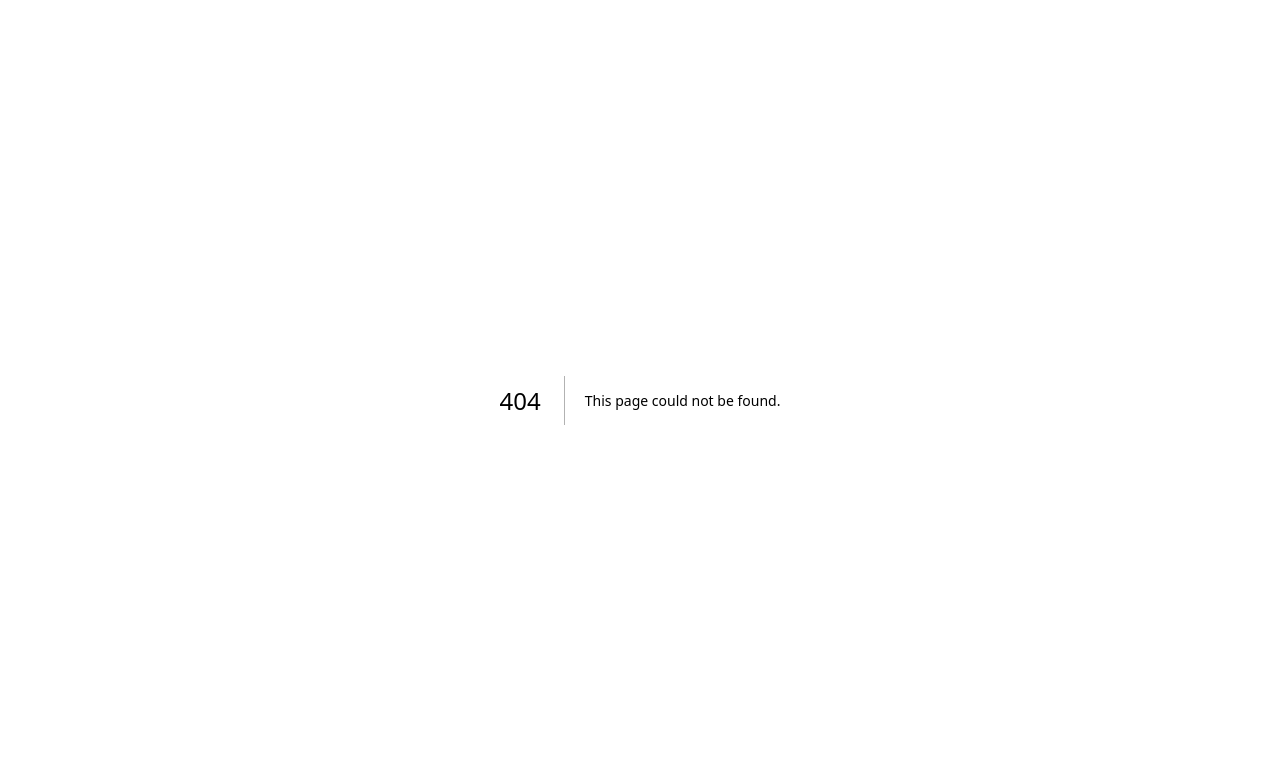
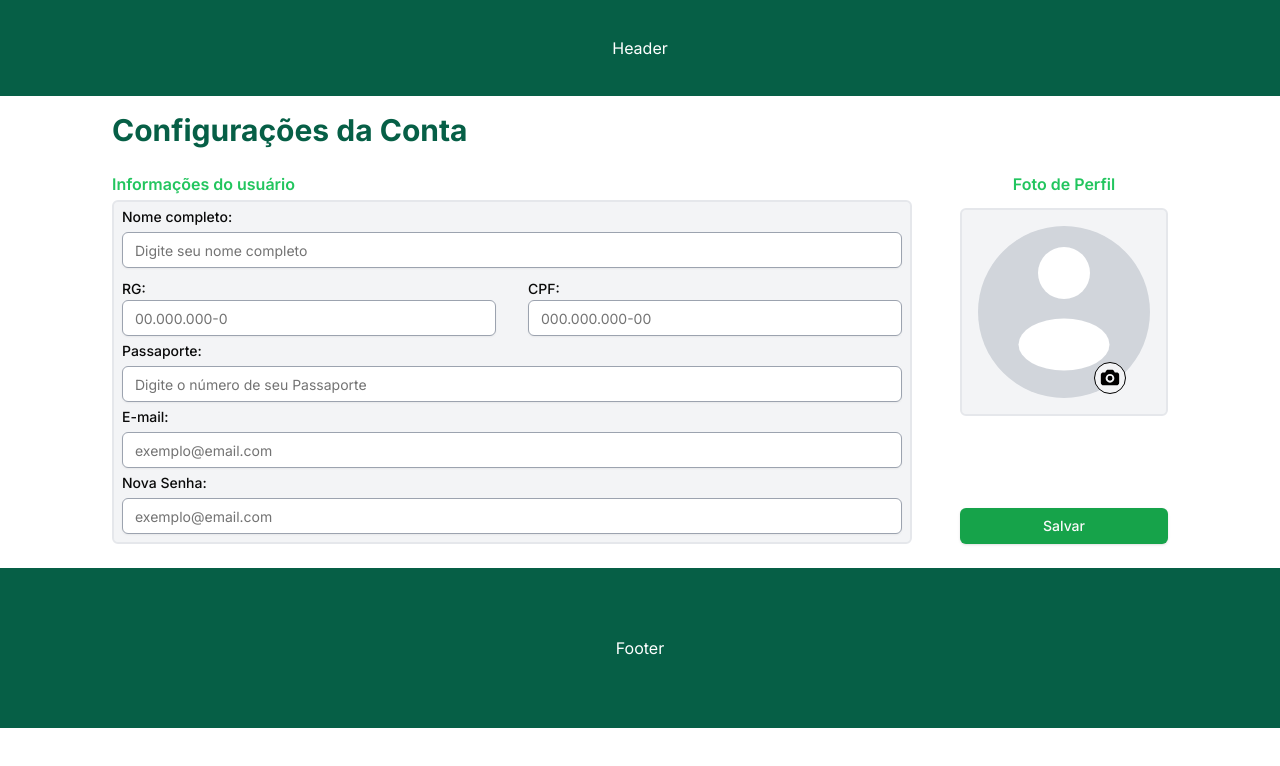
Before and after one commit to giovanne-aquino/app-eventos-IFSP, a Next.js app: page /account-settings in a window 1280 px wide. Before the commit this address had no page. Shown: the top 766 px of the page. Built offline with nearby package versions, Linux system fonts and the light colour scheme.

Commit message:
feat: Account Settings Page
Page with user account configuration form.

```diff
--- a/package.json
+++ b/package.json
@@ -9,7 +9,8 @@
     "lint": "next lint"
   },
   "dependencies": {
-    "@radix-ui/react-slot": "^1.1.2",
+    "@radix-ui/react-label": "^2.1.3",
+    "@radix-ui/react-slot": "^1.2.0",
     "class-variance-authority": "^0.7.1",
     "clsx": "^2.1.1",
     "lucide-react": "^0.487.0",
--- /dev/null
+++ b/src/app/account-settings/layout.jsx
@@ -0,0 +1,17 @@
+import { Inter } from "next/font/google";
+import "../globals.css";
+
+const inter = Inter({ subsets: ["latin"] });
+
+export const metadata = {
+  title: "Create Next App",
+  description: "Generated by create next app",
+};
+
+export default function RootLayout({ children }) {
+  return (
+    <html lang="en">
+      <body className={inter.className}>{children}</body>
+    </html>
+  );
+}
--- /dev/null
+++ b/src/app/account-settings/page.jsx
@@ -0,0 +1,63 @@
+import { Button } from "@/components/ui/button";
+import { Input } from "@/components/ui/input"
+import { Label } from "@/components/ui/label"
+
+export default function AccountSettings() {
+    return (
+        <main className="flex h-screen flex-col">
+            <header className="flex items-center justify-center w-full bg-emerald-800 text-white min-h-[6rem]">
+                Header
+            </header>
+                <h1 className="text-emerald-800 font-bold text-3xl lg:ml-28 lg:mt-4 ml-4 mt-4">Configurações da Conta</h1>
+            {/* Section with forms and User Photo */}
+            <section className="flex lg:flex-row flex-col justify-center w-full h-fit lg:px-28 lg:py-6 p-4 lg:gap-12 gap-6">
+                {/* div forms */}
+                <div className="flex flex-col w-full">
+                    <h2 className="text-green-500 font-semibold pb-1">Informações do usuário</h2>
+                    <form  action="" className="flex flex-col gap-2 bg-gray-100 border-gray-200 border-2 rounded-md p-2">
+                        <Label htmlFor="userName">Nome completo:</Label>
+                        <Input type="text" id="userName" placeholder="Digite seu nome completo" className="bg-white border-gray-400" />
+                        {/* RG and CPF */}
+                        <div className="flex gap-8">
+                            <div className="w-full">
+                                <Label htmlFor="userRg">RG:</Label>
+                                <Input type="text" id="userRg" placeholder="00.000.000-0" className="bg-white border-gray-400" />
+                            </div>
+                            <div className="w-full">
+                                <Label htmlFor="userCpf">CPF:</Label>
+                                <Input type="text" id="userCpf" placeholder="000.000.000-00" className="bg-white border-gray-400" />
+                            </div>
+                        </div>
+                        <Label htmlFor="userPassport">Passaporte:</Label>
+                        <Input type="text" id="userPassport" placeholder="Digite o número de seu Passaporte" className="bg-white border-gray-400" />
+                        <Label htmlFor="email">E-mail:</Label>
+                        <Input type="email" id="email" placeholder="exemplo@email.com" className="bg-white border-gray-400" />
+                        <Label htmlFor="userPassword">Nova Senha:</Label>
+                        <Input type="password" id="userPassword" placeholder="exemplo@email.com" className="bg-white border-gray-400" />
+                    </form>
+                </div>
+
+                {/* div user Photo */}
+                <div className="flex flex-col items-center justify-center lg:w-fit w-full gap-2">
+                    <h2 className="text-green-500 font-semibold pb-1">Foto de Perfil</h2>
+                    <div className="flex items-center justify-center border-2 border-gray-200 bg-gray-100 rounded-md w-52 p-4">
+                        <div className="relative flex items-center justify-center bg-gray-300 text-gray-100 rounded-full w-full h-full p-2">
+                            {/* Uer icon svg */}
+                            <svg viewBox="0 0 24 24" fill="none" xmlns="http://www.w3.org/2000/svg">
+                                <g id="SVGRepo_bgCarrier" stroke-width="0"></g><g id="SVGRepo_tracerCarrier" stroke-linecap="round" stroke-linejoin="round"></g><g id="SVGRepo_iconCarrier"> <circle cx="12" cy="6" r="4" fill="#ffffff"></circle> <ellipse cx="12" cy="17" rx="7" ry="4" fill="#ffffff"></ellipse> </g>
+                            </svg>
+                            {/* camera icon svg */}
+                            <svg className="absolute  bottom-1 right-6 h-8 p-1 bg-gray-100 border border-black rounded-full" viewBox="0 0 24 24" fill="none" xmlns="http://www.w3.org/2000/svg"><g id="SVGRepo_bgCarrier" stroke-width="0">
+                                </g><g id="SVGRepo_tracerCarrier" stroke-linecap="round" stroke-linejoin="round"></g><g id="SVGRepo_iconCarrier"><path fill-rule="evenodd" clip-rule="evenodd" d="M7.342 4.985c.422-.724.633-1.085.927-1.348a2.5 2.5 0 0 1 .898-.516C9.542 3 9.96 3 10.797 3h2.405c.838 0 1.256 0 1.631.121a2.5 2.5 0 0 1 .898.516c.294.263.505.624.927 1.348L17.25 6H18c1.4 0 2.1 0 2.635.272a2.5 2.5 0 0 1 1.092 1.093C22 7.9 22 8.6 22 10v6c0 1.4 0 2.1-.273 2.635a2.5 2.5 0 0 1-1.092 1.092C20.1 20 19.4 20 18 20H6c-1.4 0-2.1 0-2.635-.273a2.5 2.5 0 0 1-1.093-1.092C2 18.1 2 17.4 2 16v-6c0-1.4 0-2.1.272-2.635a2.5 2.5 0 0 1 1.093-1.093C3.9 6 4.6 6 6 6h.75l.592-1.015zM12 17.05a4.75 4.75 0 1 0 0-9.5 4.75 4.75 0 0 0 0 9.5zm2.7-4.75a2.7 2.7 0 1 1-5.4 0 2.7 2.7 0 0 1 5.4 0z" fill="#000000"></path></g>
+                            </svg>
+                        </div>
+                    </div>
+                    <Button className=" w-full bg-green-600 lg:mt-auto mt-8">Salvar</Button>
+                </div>
+            </section>
+            <footer className="flex items-center justify-center w-full min-h-[10rem] bg-emerald-800 text-white">
+                Footer
+            </footer>
+        </main>
+    );
+}
--- /dev/null
+++ b/src/components/ui/input.jsx
@@ -0,0 +1,19 @@
+import * as React from "react"
+
+import { cn } from "@/lib/utils"
+
+const Input = React.forwardRef(({ className, type, ...props }, ref) => {
+  return (
+    <input
+      type={type}
+      className={cn(
+        "flex h-9 w-full rounded-md border border-input bg-transparent px-3 py-1 text-base shadow-sm transition-colors file:border-0 file:bg-transparent file:text-sm file:font-medium file:text-foreground placeholder:text-muted-foreground focus-visible:outline-none focus-visible:ring-1 focus-visible:ring-ring disabled:cursor-not-allowed disabled:opacity-50 md:text-sm",
+        className
+      )}
+      ref={ref}
+      {...props} />
+  );
+})
+Input.displayName = "Input"
+
+export { Input }
--- /dev/null
+++ b/src/components/ui/label.jsx
@@ -0,0 +1,18 @@
+"use client"
+
+import * as React from "react"
+import * as LabelPrimitive from "@radix-ui/react-label"
+import { cva } from "class-variance-authority";
+
+import { cn } from "@/lib/utils"
+
+const labelVariants = cva(
+  "text-sm font-medium leading-none peer-disabled:cursor-not-allowed peer-disabled:opacity-70"
+)
+
+const Label = React.forwardRef(({ className, ...props }, ref) => (
+  <LabelPrimitive.Root ref={ref} className={cn(labelVariants(), className)} {...props} />
+))
+Label.displayName = LabelPrimitive.Root.displayName
+
+export { Label }
```
Also changed, not shown: 1 other file (tests, documents, lock files or other folders).
